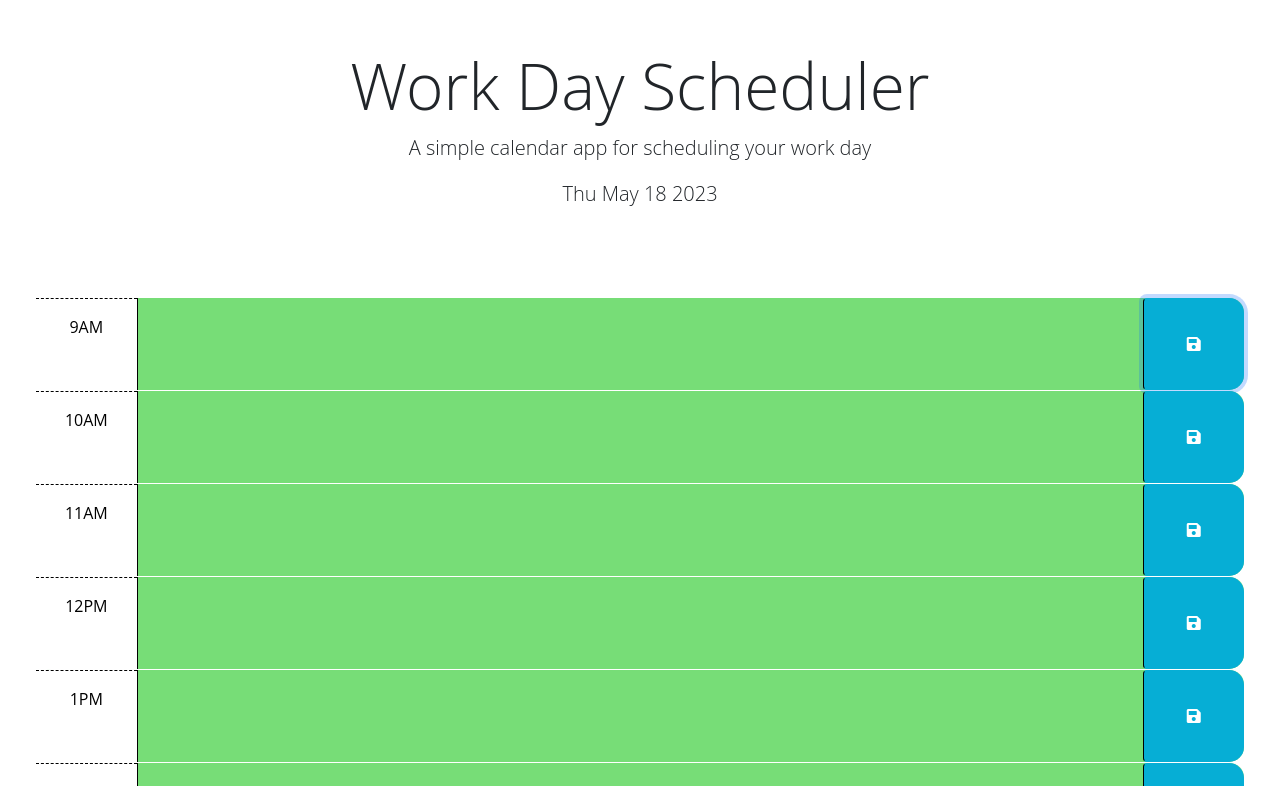
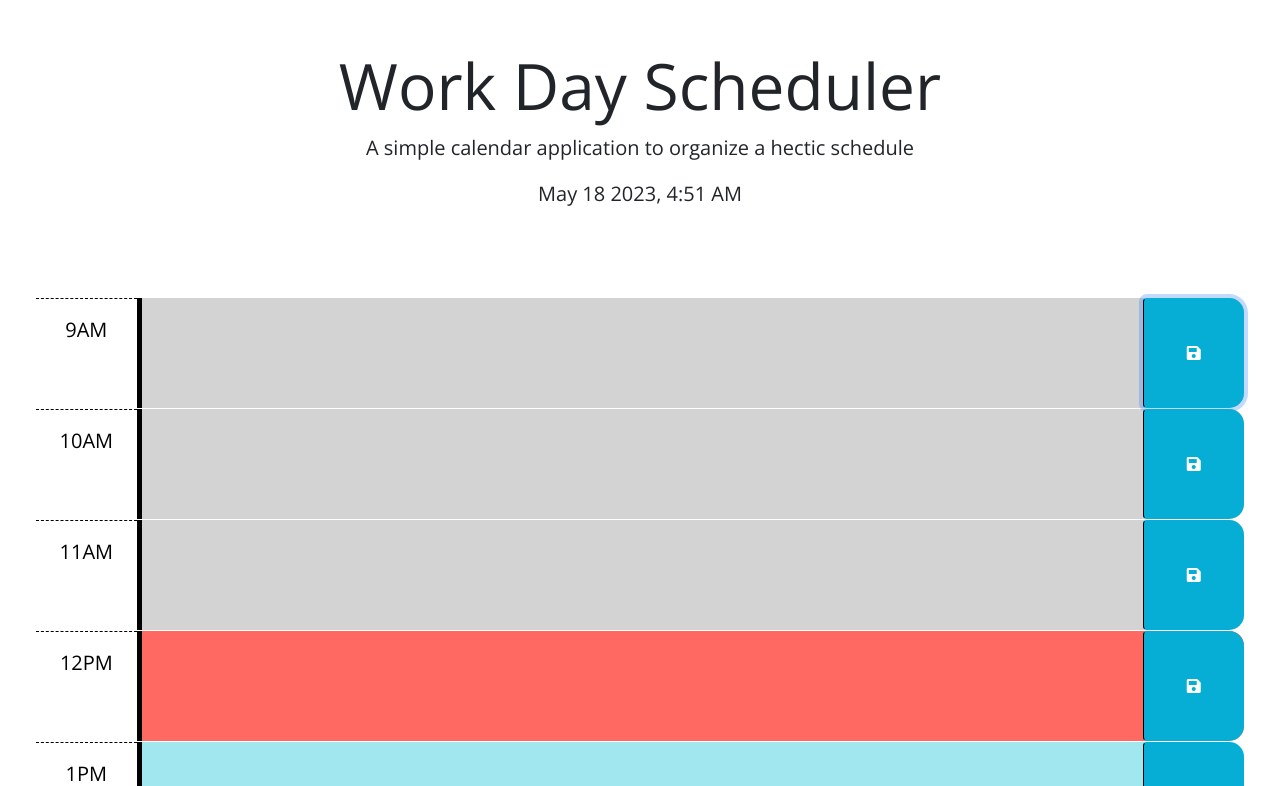
Before and after one commit to Titan-MP/Workday-Scheduler, a plain HTML site: page index.html in a window 1280 px wide. Both pictures are taken after a click on the button 1193 px from the left and 343 px from the top of the page. Shown: the top 786 px of the page. Drawn offline with nearby package versions, Linux system fonts and the light colour scheme.

Commit message:
almost done

```diff
--- a/assets/css/style.css
+++ b/assets/css/style.css
@@ -1,6 +1,6 @@
 body {
   font-family: 'Open Sans', sans-serif;
-  font-size: 16px;
+  font-size: 20px;
 }
 
   header {
@@ -12,7 +12,7 @@ textarea {
   border: none;
   resize: none;
   color: #000000;
-  border-left: 1px solid black;
+  border-left: 5px solid black;
   padding: 10px;
 }
 
@@ -32,6 +32,7 @@ textarea {
   background-color: #ffffff;
   color: #000000;
   border-top: 1px dashed #000000;
+;
 }
 
 .past {
@@ -45,7 +46,7 @@ textarea {
 }
 
 .future {
-  background-color: #77dd77;
+  background-color: #a1e7f0;
   color: white;
 }
 
@@ -58,6 +59,6 @@ textarea {
 }
 
 .saveBtn i:hover {
-  font-size: 20px;
+  font-size: 50px;
   transition: all 0.3s ease-in-out;
 }
--- a/assets/js/script.js
+++ b/assets/js/script.js
@@ -1,19 +1,53 @@
-let time = new Date();
-currentDay.innerHTML = time.toDateString();
-const main = document.querySelector('main');
-const hours = ['9AM','10AM','11AM','12PM','1PM','2PM','3PM','4PM','5PM'];
+let time = dayjs();
+let store;
 
-hours.forEach((hour,i) => {
-  let rH = i+9;
-  let cH = time.getHours();
+let getStore = async () => {
+  store = (await localStorage.hours) ? JSON.parse(localStorage.hours) : [];
+  store.forEach((task, i) => {
+    $("textarea").eq(i).val(task);
+  });
+};
+
+getStore();
+
+currentDay.innerHTML = time.format("MMM D YYYY, h:mm A ");
+
+let hours = [
+  "9AM",
+  "10AM",
+  "11AM",
+  "12PM",
+  "1PM",
+  "2PM",
+  "3PM",
+  "4PM",
+  "5PM",
+];
+
+hours.forEach((hour, i) => {
+  let cH = time.format("H");
+  let rH = i + 1;
 
   main.innerHTML += `
-  <div id="hour-9" class="row time-block ${rH<cH ? 'past' : rH>cH ? 'future' : 'present'} ">
-    <div class="col-2 col-md-1 hour text-center py-3">${hour}</div>
-    <textarea class="col-8 col-md-10 description" rows="3"> </textarea>
-    <button class="btn saveBtn col-2 col-md-1" aria-label="save">
-      <i class="fas fa-save" aria-hidden="true"></i>
-    </button>
-</div>
+    <div id="hour-${rH}" class="row time-block ${
+      rH < cH ? "past" : rH > cH ? "future" : "present"
+    }">
+      <div class="col-2 col-md-1 hour text-center py-3">${hour}</div>
+      <textarea class="col-8 col-md-10 description" rows="3"></textarea>
+      <button onclick="saveStore()" class="btn saveBtn col-2 col-md-1" aria-label="save">
+        <i class="fas fa-save" aria-hidden="true"></i>
+      </button>
+    </div>
   `;
 });
+
+const saveStore = () => {
+  const areas = document.querySelectorAll("textarea");
+  let store = [];
+
+  areas.forEach((area) => {
+    store.push(area.value);
+  });
+
+  localStorage.hours = JSON.stringify(store);
+};
--- a/index.html
+++ b/index.html
@@ -17,27 +17,26 @@
       crossorigin="anonymous"
     />
     <link
-      href="https://fonts.googleapis.com/css2?family=Fira+Sans:wght@400;700&display=swap"
+      href="https://fonts.googleapis.com/css?family=Open+Sans&display=swap"
       rel="stylesheet"
     />
     <link rel="stylesheet" href="./assets/css/style.css" />
-    <title>Work Day Scheduler</title>
+    <title>hectic life simplifier </title>
   </head>
-
   <body>
     <header class="p-5 mb-4">
       <h1 class="display-3">Work Day Scheduler</h1>
-      <p class="lead">A simple calendar app for scheduling your work day</p>
+      <p class="lead">A simple calendar application to organize a hectic schedule</p>
       <p id="currentDay" class="lead"></p>
     </header>
-    <main class="container-fluid px-5">
+    <main id="main" class="container-fluid px-5">
+      <script src="https://cdnjs.cloudflare.com/ajax/libs/jquery/3.2.1/jquery.min.js"></script>
+      <script
+        src="https://cdn.jsdelivr.net/npm/dayjs@1.11.3/dayjs.min.js"
+        integrity="sha256-iu/zLUB+QgISXBLCW/mcDi/rnf4m4uEDO0wauy76x7U="
+        crossorigin="anonymous"
+      ></script>
+      <script src="./assets/js/script.js"></script>
     </main>
-
-    <script src="https://cdnjs.cloudflare.com/ajax/libs/jquery/3.2.1/jquery.min.js"></script>
-    <script src="https://cdn.jsdelivr.net/npm/dayjs@1.11.3/dayjs.min.js"
-    integrity="sha256-iu/zLUB+QgISXBLCW/mcDi/rnf4m4uEDO0wauy76x7U="
-    crossorigin="anonymous"></script>
-
-    <script src="./assets/js/script.js"></script>
   </body>
 </html>
```
